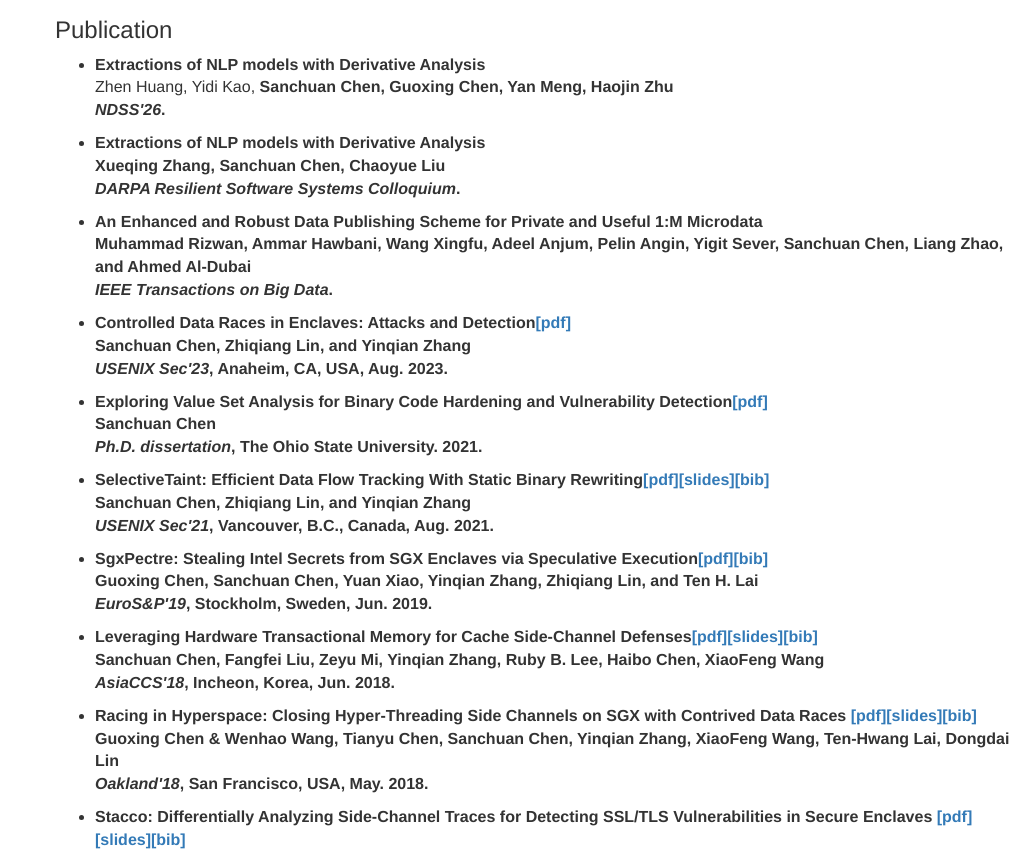
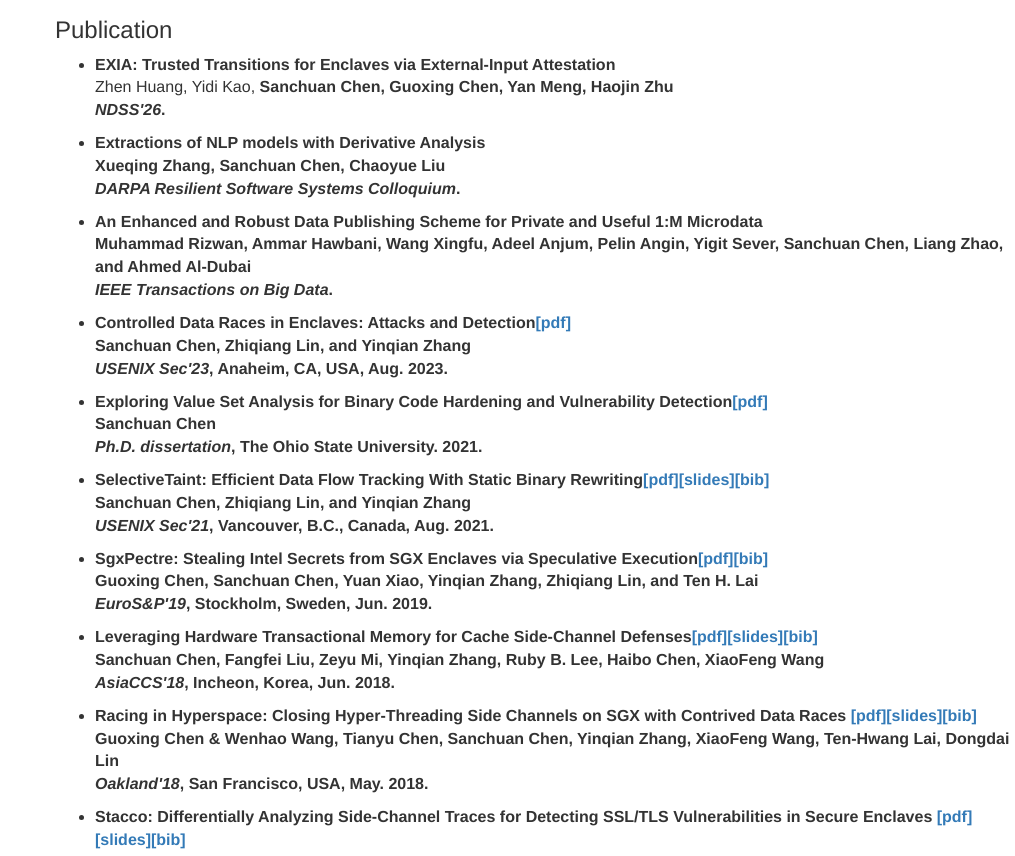
Before and after one commit to schuan/schuan.github.io, a plain HTML site: page index.html in a window 1280 px wide. Shown: the part 1316-2172 px from the top of the page, without its empty margins (265-1280 px from the left). Drawn offline with nearby package versions, Linux system fonts and the light colour scheme; some icons are missing.

Commit message:
Update NLP models extraction entry in index.html

```diff
--- a/index.html
+++ b/index.html
@@ -157,7 +157,7 @@ In my spare time, I play badminton and somtimes boxing.<div id="cv" style="visib
 </ul>
 //-->
 <ul>
-    	<li><font size="3"><b>Extractions of NLP models with Derivative Analysis</b>
+    	<li><font size="3"><b>EXIA: Trusted Transitions for Enclaves via External-Input Attestation</b>
         <br>Zhen Huang, Yidi Kao, <b>Sanchuan Chen<b>, Guoxing Chen, Yan Meng, Haojin Zhu
         <br><i>NDSS'26</i>.
         </li>
```
